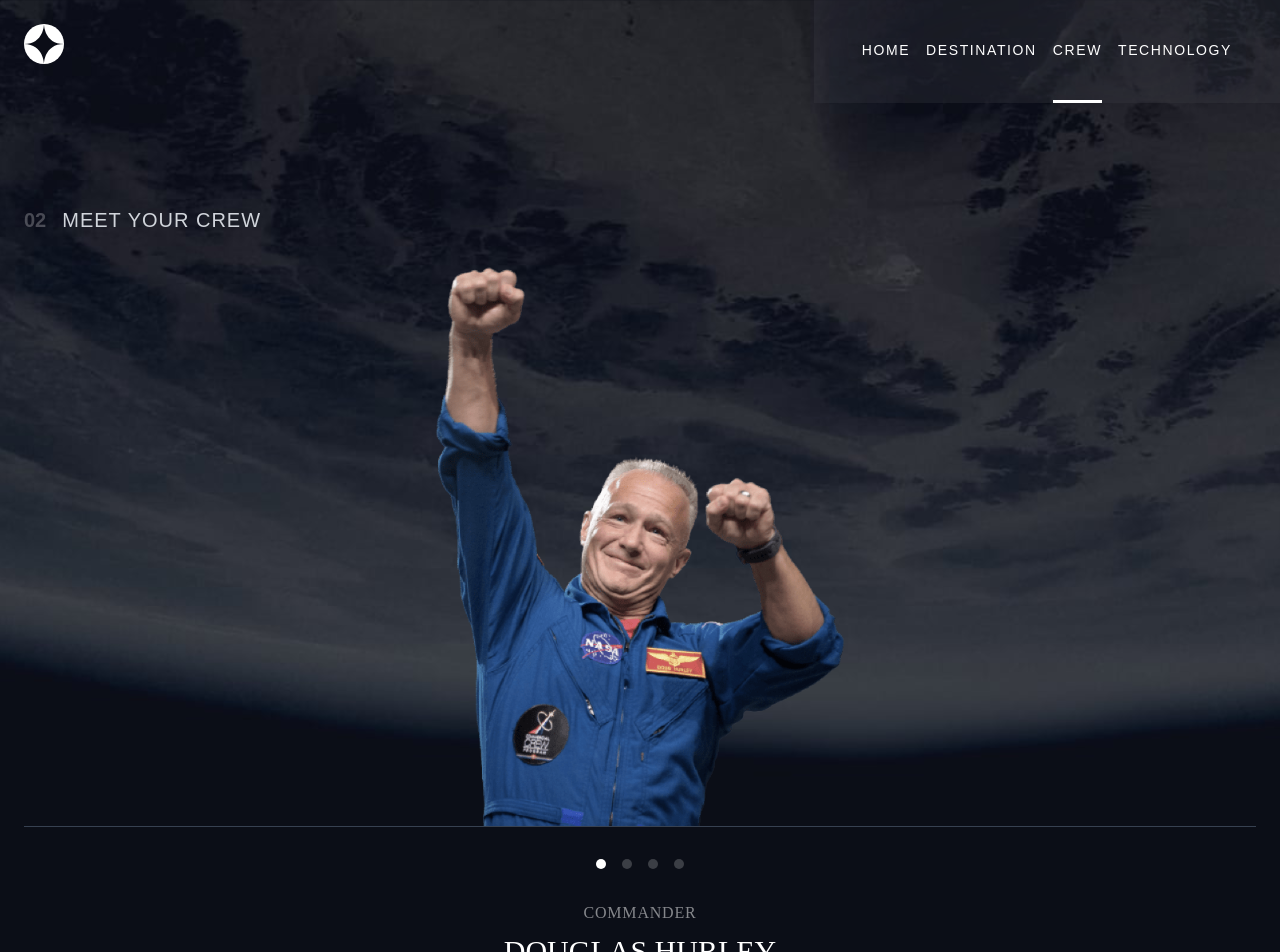
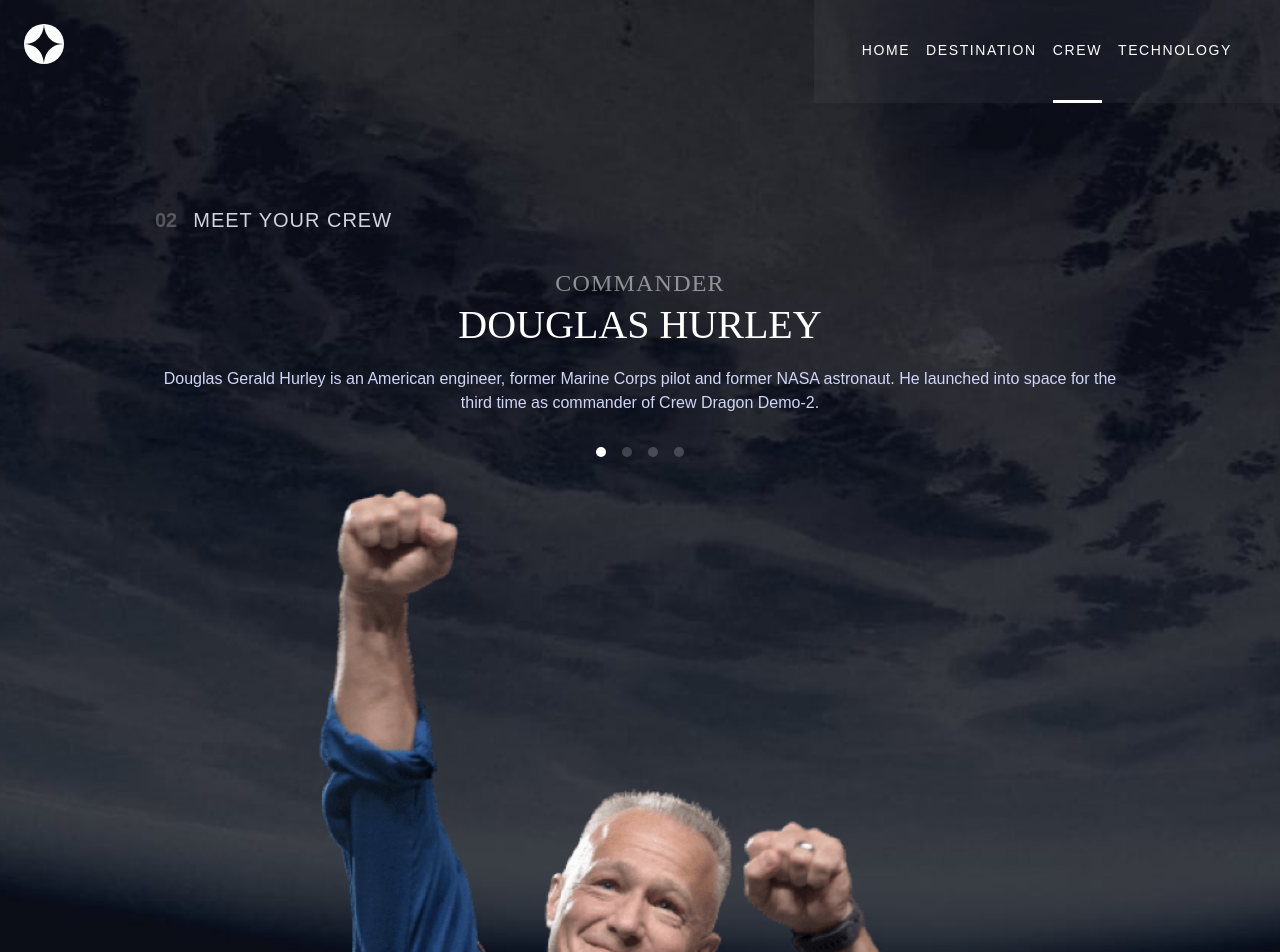
Before and after one commit to Izarothy/space-tourism, a Next.js app: page /crew in a window 1280 px wide. Shown: the top 952 px of the page. Built offline with nearby package versions, Linux system fonts and the light colour scheme.

Commit message:
Crew tablet

```diff
--- a/components/Crew/CrewDescription.jsx
+++ b/components/Crew/CrewDescription.jsx
@@ -3,9 +3,11 @@ import React from 'react';
 const CrewDescription = ({ currentCrew }) => {
   const { name, role, bio } = currentCrew;
   return (
-    <div className="flex flex-col gap-2 font-bellefair">
-      <span className="text-white/50 uppercase tracking-wider">{role}</span>
-      <h2 className="text-3xl uppercase">{name}</h2>
+    <div className="flex md:order-2 flex-col gap-2 font-bellefair">
+      <span className="text-white/50 uppercase tracking-wider md:text-2xl">
+        {role}
+      </span>
+      <h2 className="text-3xl uppercase md:text-[40px]">{name}</h2>
       <p className="text-secondary font-barlowCondensed mt-4">{bio}</p>
     </div>
   );
--- a/pages/crew.jsx
+++ b/pages/crew.jsx
@@ -28,11 +28,11 @@ export default function crew() {
           currentPage={currentPage}
           setCurrentPage={setCurrentPage}
         />
-        <main className="p-6 pt-0 flex flex-col gap-8 items-center text-center">
+        <main className="px-6 flex flex-col gap-8 items-center text-center md:px-[155px]">
           <Header number={'02'} name="Meet your crew" />
-          <img src={currentCrew.images.png} className="w-1/3" />
-          <hr className="border-gray-700 -mt-8 w-full" />
-          <div className="flex gap-4">
+          <img src={currentCrew.images.png} className="md:w-2/3 md:order-4" />
+          <hr className="border-gray-700 -mt-8 w-full md:hidden" />
+          <div className="flex gap-4 md:order-3">
             {crewData.map((crew, idx) => {
               return (
                 <CrewChoiceButton
--- a/pages/destination.jsx
+++ b/pages/destination.jsx
@@ -25,7 +25,7 @@ export default function destination() {
         <title>{currentPage}</title>
         <link rel="icon" href="/assets/favicon-32x32.png" />
       </Head>
-      <div className="bg-destination-mobile md:bg-destination-tablet lg:bg-destination-desktop min-h-screen bg-cover bg-norepeat bg-center text-white">
+      <div className="bg-destination-mobile md:bg-destination-tablet lg:bg-destination-desktop min-h-screen bg-cover text-white">
         <NavBar
           setMenuActive={setMenuActive}
           menuActive={menuActive}
```
